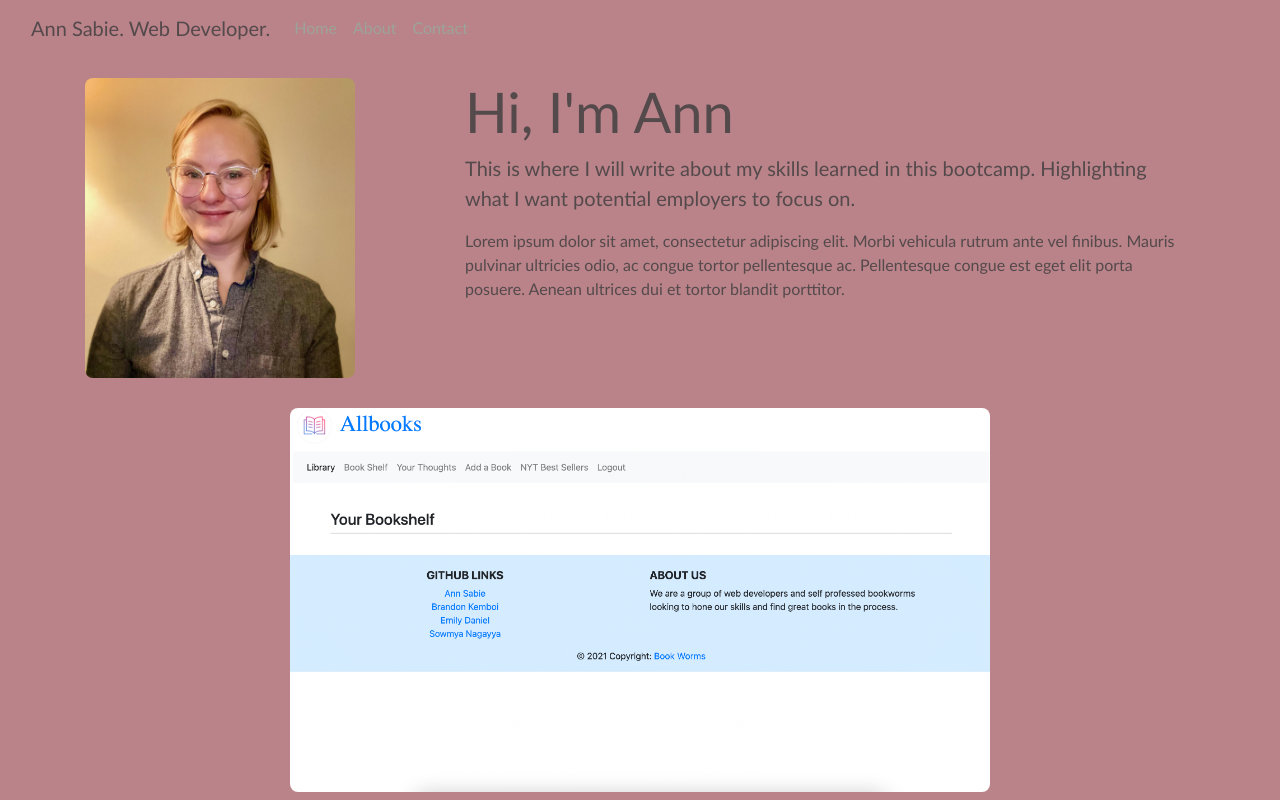
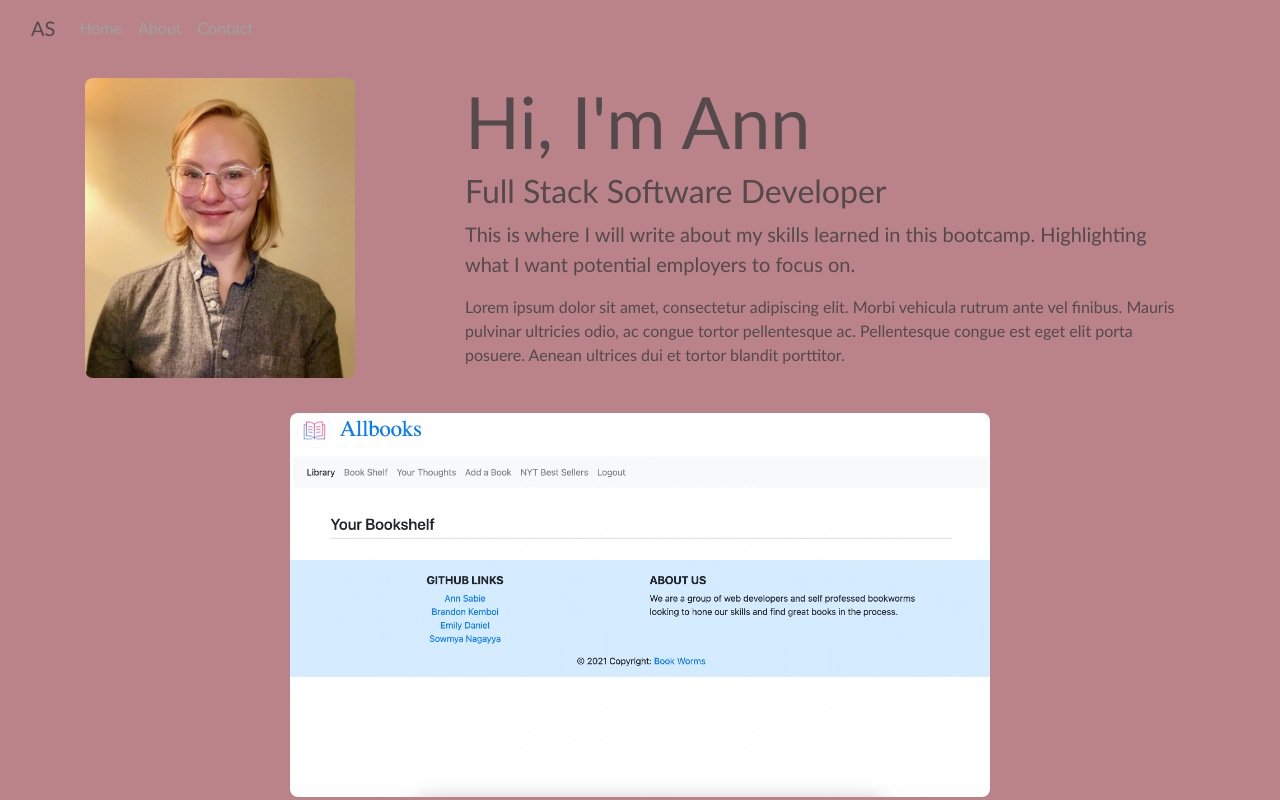
Before and after one commit to annsabie/portfolio, a React (Create React App) app: page / in a window 1280 px wide. Shown: the top 800 px of the page. Built offline with nearby package versions, Linux system fonts and the light colour scheme.

Commit message:
navbar changes

```diff
--- a/src/components/About.js
+++ b/src/components/About.js
@@ -10,7 +10,8 @@ function About() {
         <img id= "ann" src={Ann} alt="Ann"></img>
       </div>
       <div class = "col-md-8">
-        <h1 class = "display-4">Hi, I'm Ann</h1>
+        <h1 class = "display-3">Hi, I'm Ann</h1>
+        <h2 class="display-5">Full Stack Software Developer</h2>
         <p class = "lead">
             This is where I will write about my skills learned in this bootcamp. Highlighting what I want potential employers to focus on.
           </p>
--- a/src/components/Navbar.js
+++ b/src/components/Navbar.js
@@ -5,7 +5,7 @@ function Navbar() {
   return (
     <nav id="nav" class="navbar navbar-expand-lg">
     <div class="container-fluid">
-      <a class="navbar-brand" id="name">Ann Sabie. Web Developer.</a>
+      <a class="navbar-brand" id="name">AS</a>
       <button class="navbar-toggler" type="button" data-bs-toggle="collapse" data-bs-target="#navbarTogglerDemo02" aria-controls="navbarTogglerDemo02" aria-expanded="false" aria-label="Toggle navigation">
         <span class="navbar-toggler-icon"></span>
       </button>
```
